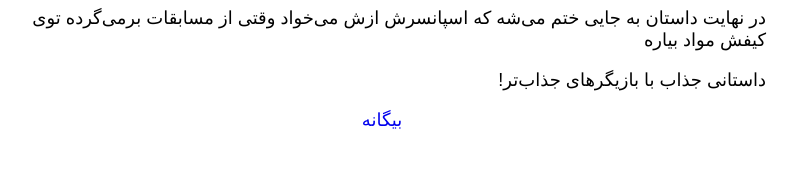
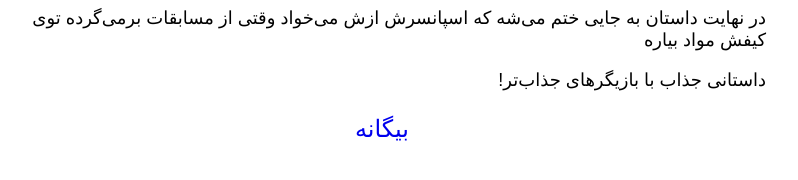
Before and after one commit to darkblog/darkblog.github.io, a Jekyll site: the page built from _posts/2023-8-19-4.md, in a window 1280 px wide. Shown: the part 336-516 px from the top of the page, without its empty margins (387-1185 px from the left). Built offline with Jekyll 4.4.1, drawn with Linux system fonts in a browser that asks for light colours.

Commit message:
Update post.html

```diff
--- a/_layouts/post.html
+++ b/_layouts/post.html
@@ -7,7 +7,7 @@
 <head>
 <title>{{ page.title }}</title>
 <meta name="viewport" content="width=device-width">
-<style>body{font-family:sans-serif;margin:auto;padding:0 1em;max-width:48em}p{font-size:large}a{text-decoration:none}.center{text-align:center;font-size:large}</style>
+<style>body{font-family:sans-serif;margin:auto;padding:0 1em;max-width:48em}p{font-size:large}a{text-decoration:none}.center{text-align:center;font-size:x-large}</style>
 </head>
 <body>
 <h1>{{ page.title }}</h1>
```
